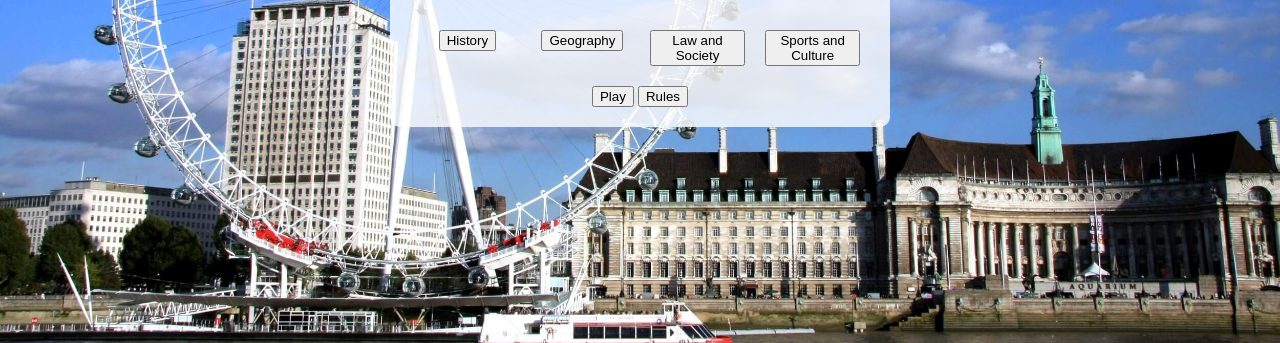
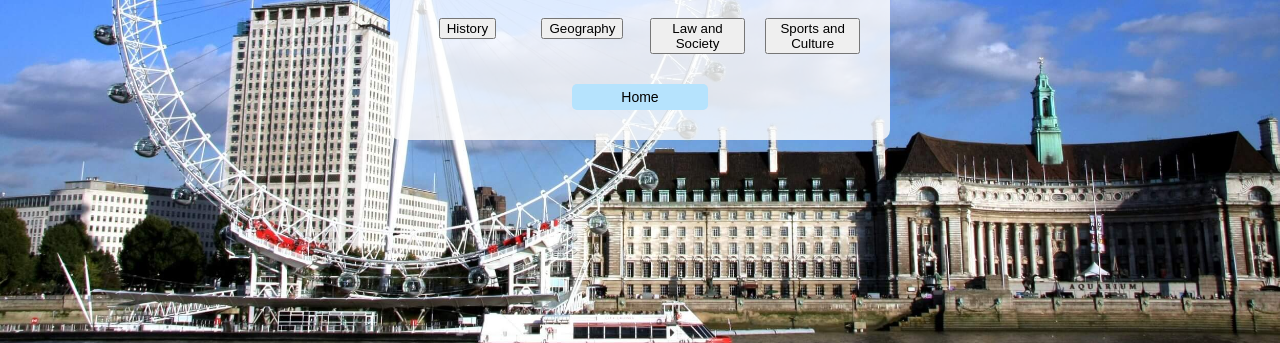
Before and after one commit to Carlos-n21/UK-Quiz, a plain HTML site: page categories.html in a window 1280 px wide. Shown: the part 399-742 px from the top of the page. Drawn offline with Linux system fonts and the light colour scheme.

Commit message:
Update Home button code on categories, style and position

```diff
--- a/assets/css/style.css
+++ b/assets/css/style.css
@@ -63,6 +63,13 @@ body {
     cursor: pointer;
 }
 
+.container #home {
+    width: 25%;
+    padding: 5px 10px;
+    font-size: 14px;
+    display: inline-block;
+}
+
 /* bottom margin manually changed botton property from Copilot code as not starting straight from bottom of the page */
 .footer {
     background-color: #BBE8F9;
--- a/categories.html
+++ b/categories.html
@@ -22,8 +22,7 @@
             <a href="law-and-society.html"><button>Law and Society</button></a>
             <a href="sports-and-culture.html"><button>Sports and Culture</button></a>
         </div>
-        <button>Play</button>
-        <button>Rules</button>
+        <a href="index.html" class="button" id="home">Home</button></a>
     </div>
 
     <!-- Links to GitHub accounts changed manually and used copilot to write code -->
```
Also changed, not shown: index.html (+2 -2 lines).
